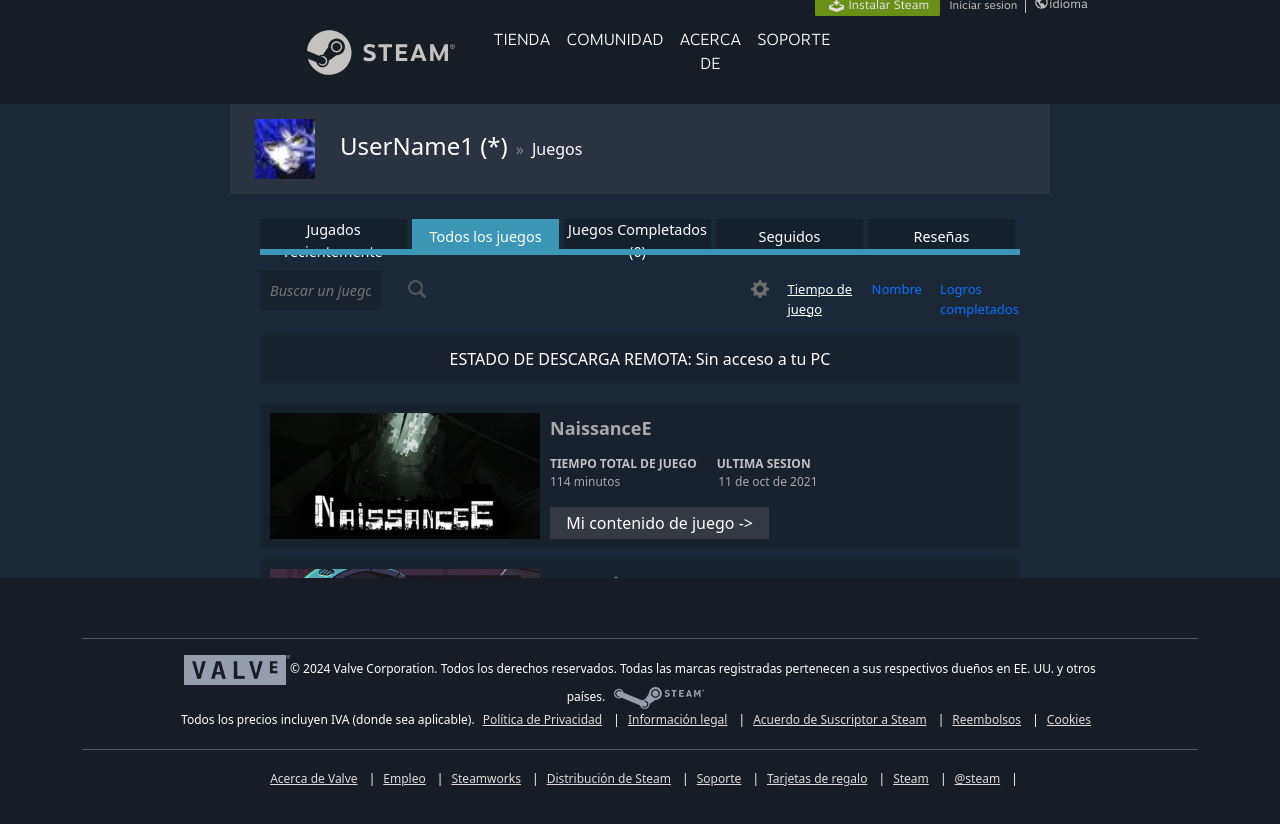
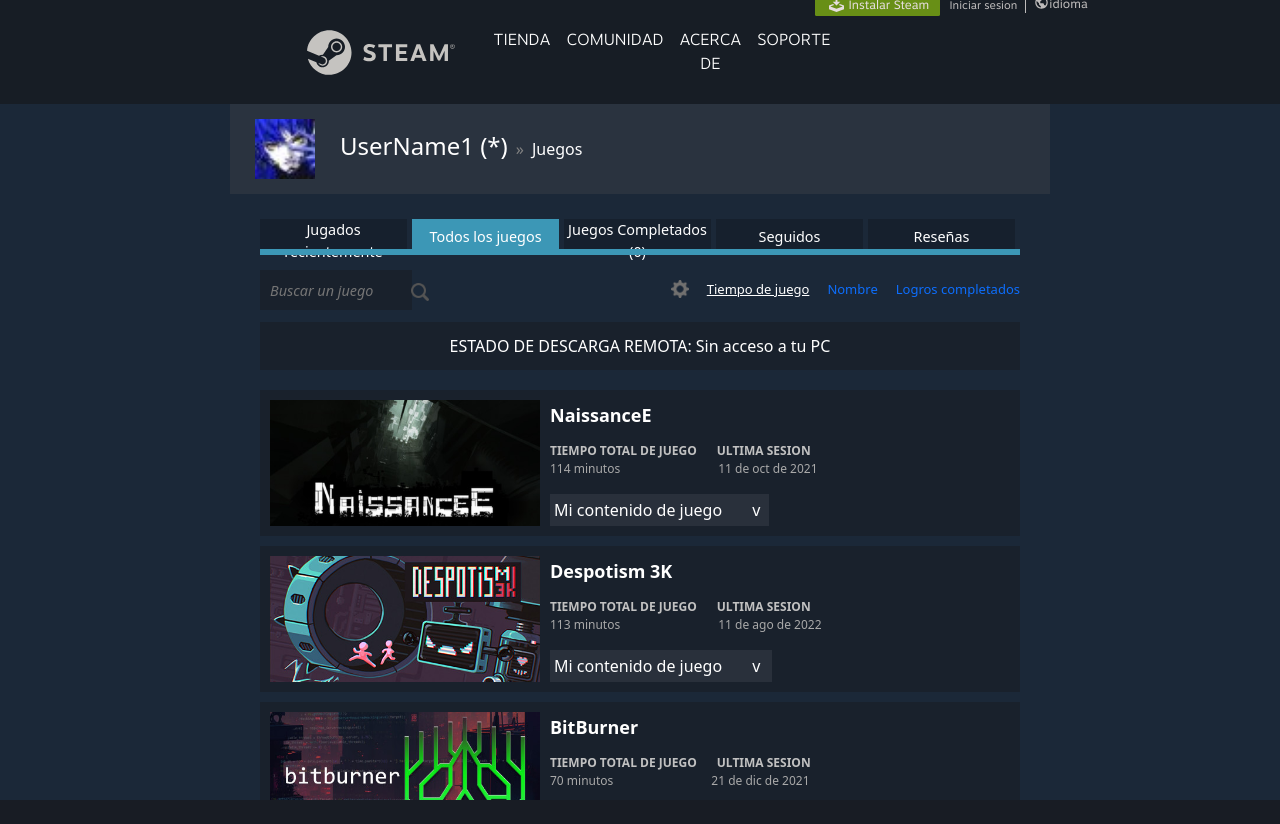
Before and after one commit to MarcosGero/Steam-Front, a React (Create React App) app: page /user-games in a window 1280 px wide. After the commit the page ends 800 px from the top, so only its background shows below. Built offline with nearby package versions, Linux system fonts and the light colour scheme; no server answers; a web font is replaced by a local one.

Commit message:
#Seccion Juegos comprados #6

```diff
--- a/src/components/GameItem.css
+++ b/src/components/GameItem.css
@@ -20,6 +20,11 @@
     .game-item-header img{
         padding: 10px;
         width: 290px;
+    }
+
+    .game-item-body a {
+        text-decoration: none;
+        color: white;
     }
 
     .game-item-info{
@@ -52,9 +57,24 @@
     }
 
     .dropbtn{
+        display:flex;
         border: none;
         border-radius: 0;
         cursor: pointer;
         padding: 4px;
         width: 60%;
+
+        background-color: rgba(58, 64, 74, .5) !important;
     }
+
+    .dropbtn p {
+        margin-bottom : 0;
+    }
+
+    .mod{
+        margin-right: 30px;
+    }
+
+    .dropbtn:hover{
+        background-color: rgba(149, 150, 159, 0.5) !important;
+    }
--- a/src/components/GameItem.js
+++ b/src/components/GameItem.js
@@ -5,10 +5,10 @@
     return (
         <div className="game-item">
             <div className='game-item-header'>
-                <img src={img} alt="portada"/>
+                <a href='' ><img src={img} alt="portada"/></a>
             </div>
             <div className='game-item-body'>
-                <h3>{title}</h3>
+                <h3><a href='' >{title}</a></h3>
                 <div className='game-item-info'>
                     <p> TIEMPO TOTAL DE JUEGO </p>
                     <p> ULTIMA SESION</p>
@@ -18,7 +18,10 @@
                     <p> {date} </p>
                 </div>
                 <div className="game-dropdown">
-                    <button className="dropbtn">Mi contenido de juego  -></button>
+                    <button className="dropbtn">
+                        <p className='mod'>Mi contenido de juego</p>
+                        <p>v</p>
+                    </button>
                 </div>
             </div>
         </div>
--- a/src/components/Layout.js
+++ b/src/components/Layout.js
@@ -8,7 +8,7 @@
    const location = useLocation();
 
    // Condiciona si la ruta actual es '/noticias'
-   const showFooter = location.pathname != '/noticias';
+   const showFooter = location.pathname != '/noticias' && location.pathname != '/user-games';
 
    return(
     <>
--- a/src/pages/UserGames.css
+++ b/src/pages/UserGames.css
@@ -10,8 +10,8 @@
         flex-direction: column;
         background: #1b2838;
 
-        min-height: calc(100vh - 104px - 222px);
-        max-height: calc(100vh - 104px - 222px);
+        min-height: calc(100vh - 104px);
+        max-height: calc(100vh - 104px);
     }
 
     .user-header-game {
@@ -44,7 +44,7 @@
         text-decoration: none;
     }
 
-    a:hover {
+    .a:hover {
         color: #3c97b6;
     }
 
@@ -108,6 +108,8 @@
         color: white;
         margin-top: 25px;
         margin-left: 370px;
+        position: absolute;
+        right: 0;
     }
 
     .option-game p {
@@ -132,8 +134,8 @@
     .search-game::before {
         content: '';
         position: absolute;
-        left: 145px;
-        top: 42%;
+        left: 148px;
+        top: 55%;
         transform: translateY(-50%);
         width: 24px;
         height: 24px;
--- a/src/pages/UserGames.js
+++ b/src/pages/UserGames.js
@@ -3,6 +3,8 @@
 import img_1 from "../resources/ejemplo.jpg"
 import img_2 from "../resources/ejemplo_2.jpg"
 import img_3 from "../resources/ejemplo_3.jpg"
+
+
 
 function UserGames () {
     return(
```
